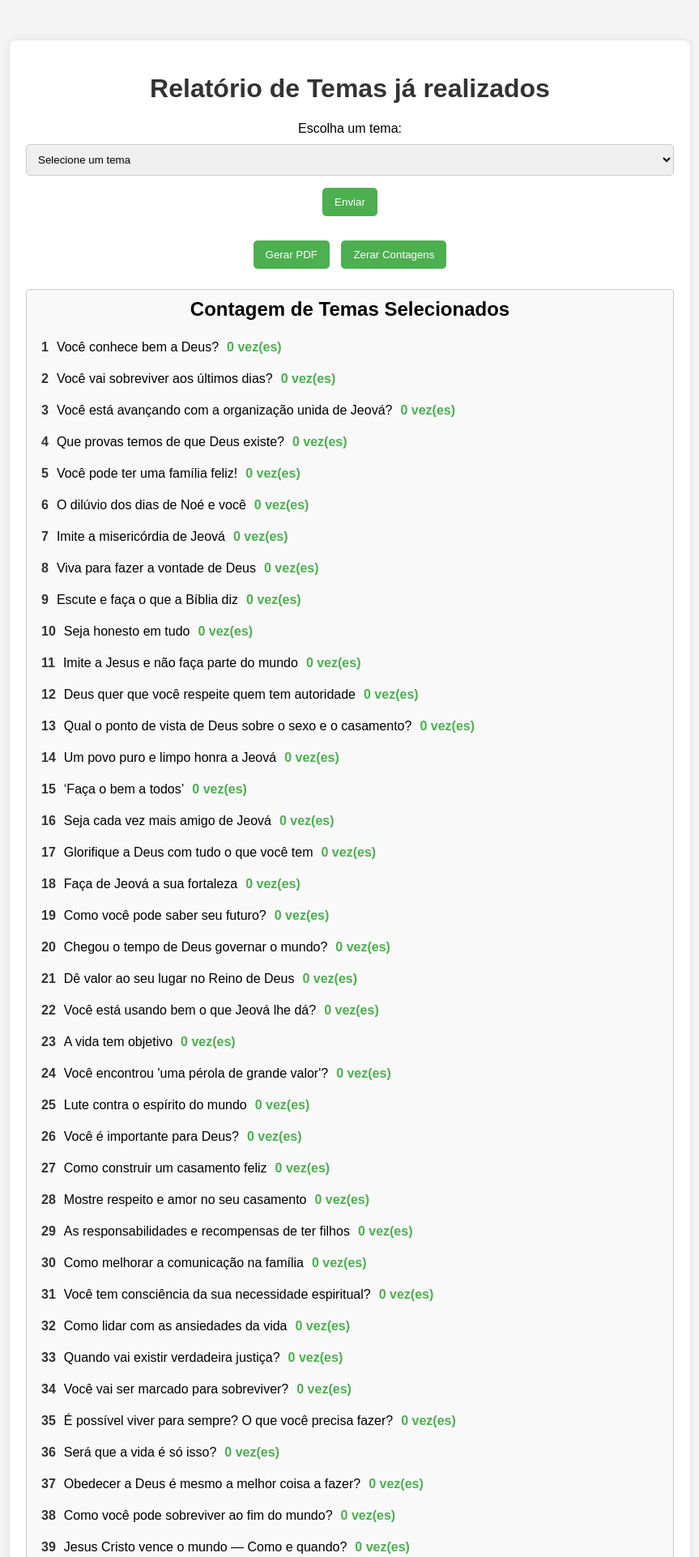
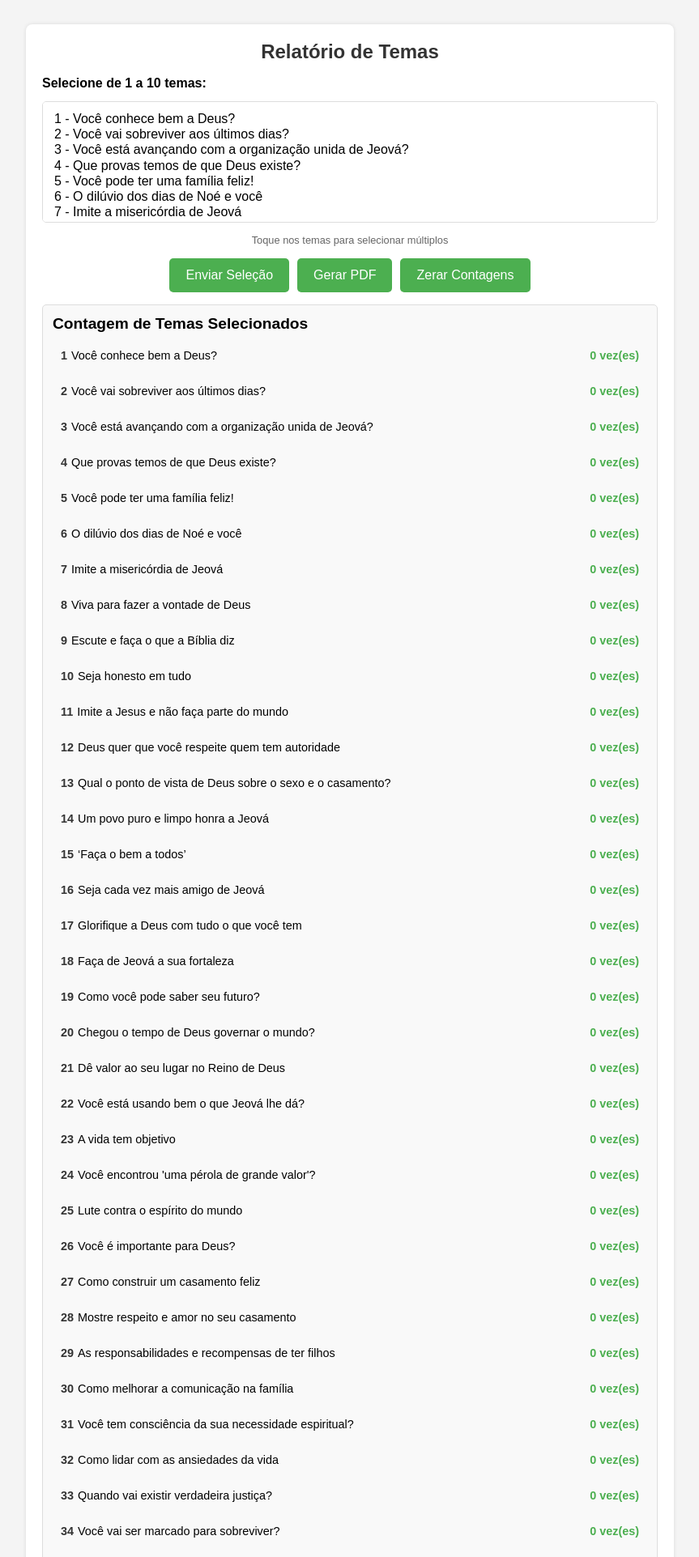
Before and after one commit to Rodrigolu25/temas-, a Flask app: page / in a window 1280 px wide. Shown: the top 1923 px of the page at 81% size, without its empty margins (208-1071 px from the left). Run offline with Flask 2, Linux system fonts and the light colour scheme.

Commit message:
Update index.html

```diff
--- a/templates/index.html
+++ b/templates/index.html
@@ -2,100 +2,143 @@
 <html lang="pt-BR">
 <head>
     <meta charset="UTF-8">
-    <meta name="viewport" content="width=device-width, initial-scale=1.0">
-    <title>Relatório de Temas já realizados</title>
+    <meta name="viewport" content="width=device-width, initial-scale=1.0, maximum-scale=1.0, user-scalable=no">
+    <title>Relatório de Temas</title>
     <style>
+        :root {
+            --cor-primaria: #4CAF50;
+            --cor-secundaria: #45a049;
+        }
+
+        * {
+            box-sizing: border-box;
+        }
+
         body {
             font-family: Arial, sans-serif;
             margin: 0;
-            padding: 0;
+            padding: 10px;
             background-color: #f4f4f4;
+            -webkit-text-size-adjust: 100%;
         }
 
         .container {
-            max-width: 800px;
-            margin: 50px auto;
-            padding: 20px;
+            max-width: 100%;
+            margin: 20px auto;
+            padding: 15px;
             background: white;
-            box-shadow: 0px 0px 10px rgba(0, 0, 0, 0.1);
+            box-shadow: 0px 0px 5px rgba(0, 0, 0, 0.1);
             border-radius: 8px;
-            text-align: center;
         }
 
         h1 {
             color: #333;
+            font-size: 1.5rem;
+            text-align: center;
+            margin-top: 0;
         }
 
         form {
-            margin-bottom: 20px;
+            margin-bottom: 15px;
+        }
+
+        label {
+            display: block;
+            margin-bottom: 5px;
+            font-weight: bold;
         }
 
         select {
             width: 100%;
-            padding: 10px;
-            margin: 10px 0;
-            border: 1px solid #ccc;
+            padding: 12px;
+            margin: 8px 0;
+            border: 1px solid #ddd;
             border-radius: 5px;
+            font-size: 1rem;
+            background-color: white;
+            -webkit-appearance: none;
+            -moz-appearance: none;
+            appearance: none;
+        }
+
+        .select-multiple {
+            height: auto;
+            min-height: 150px;
+        }
+
+        .button-group {
+            display: flex;
+            flex-wrap: wrap;
+            gap: 10px;
+            justify-content: center;
+            margin: 15px 0;
         }
 
         button {
-            background: #4CAF50;
+            background: var(--cor-primaria);
             color: white;
             border: none;
-            padding: 10px 15px;
+            padding: 12px 20px;
             border-radius: 5px;
             cursor: pointer;
-            margin: 5px;
+            font-size: 1rem;
+            flex: 1 1 150px;
+            max-width: 100%;
+            white-space: nowrap;
         }
 
         button:hover {
-            background: #45a049;
+            background: var(--cor-secundaria);
+        }
+
+        /* Estilos para os resultados */
+        .resultado, .contagem {
+            margin-top: 15px;
+            padding: 12px;
+            border-radius: 5px;
+            font-size: 0.9rem;
         }
 
         .resultado {
-            margin-top: 20px;
-            padding: 10px;
             background-color: #e7f3fe;
             border: 1px solid #b3d4fc;
-            border-radius: 4px;
             color: #31708f;
         }
 
         .contagem {
-            margin-top: 20px;
-            padding: 10px;
             background-color: #f9f9f9;
-            border: 1px solid #ccc;
-            border-radius: 4px;
+            border: 1px solid #ddd;
         }
 
         .contagem h2 {
             margin: 0 0 10px 0;
+            font-size: 1.2rem;
         }
 
+        /* Itens da lista */
         .contagem ul {
             list-style: none;
             padding: 0;
+            margin: 0;
         }
 
         .contagem li {
-            padding: 8px;
-            background: #f9f9f9;
-            margin: 5px 0;
+            padding: 10px;
+            margin: 8px 0;
             border-radius: 5px;
             display: flex;
-            justify-content: space-between;
-            align-items: center;
+            flex-direction: column;
         }
 
         .contagem li.ativo {
-            background-color: #d4edda; /* Fundo verde claro */
-            color: #155724; /* Texto verde escuro */
+            background-color: #d4edda;
+            color: #155724;
         }
 
         .tema-info {
             display: flex;
-            gap: 10px;
+            flex-wrap: wrap;
+            gap: 5px;
             align-items: center;
         }
 
@@ -105,36 +148,74 @@
         }
 
         .tema-texto {
-            flex-grow: 1;
+            flex: 1;
+            min-width: 70%;
         }
 
         .tema-contagem {
             font-weight: bold;
-            color: #4CAF50;
+            color: var(--cor-primaria);
+            margin-left: auto;
+        }
+
+        /* Avisos e informações */
+        .info-text {
+            font-size: 0.8rem;
+            color: #666;
+            margin: 5px 0;
+            text-align: center;
+        }
+
+        /* Melhorias para touch */
+        select:focus, button:active {
+            outline: none;
+            box-shadow: 0 0 0 2px rgba(76, 175, 80, 0.3);
+        }
+
+        /* Scroll suave */
+        html {
+            scroll-behavior: smooth;
+        }
+
+        @media (min-width: 768px) {
+            .container {
+                max-width: 800px;
+                padding: 20px;
+            }
+
+            button {
+                flex: 0 1 auto;
+            }
         }
     </style>
 </head>
 <body>
     <div class="container">
-        <h1>Relatório de Temas já realizados</h1>
-        <form method="POST">
-            <label for="tema">Escolha um tema:</label>
-            <select name="tema" id="tema">
-                <option value="">Selecione um tema</option>
+        <h1>Relatório de Temas</h1>
+        <form method="POST" id="temaForm">
+            <label for="temas">Selecione de 1 a 10 temas:</label>
+            <select name="temas" id="temas" multiple class="select-multiple" size="5">
                 {% for key, value in temas.items() %}
-                    <option value="{{ key }}">{{ key }} - {{ value }}</option>
+                    <option value="{{ key }}">{{ key }} - {{ value|truncate(50) }}</option>
                 {% endfor %}
             </select>
-            <button type="submit">Enviar</button>
+            <p class="info-text">Toque nos temas para selecionar múltiplos</p>
+
+            <div class="button-group">
+                <button type="submit" id="enviarBtn">Enviar Seleção</button>
+                <button type="button" onclick="window.location.href='/gerar_pdf'">Gerar PDF</button>
+                <button type="button" onclick="confirmarZerarContagens()">Zerar Contagens</button>
+            </div>
         </form>
 
-        <button onclick="window.location.href='/gerar_pdf'">Gerar PDF</button>
-        <button onclick="confirmarZerarContagens()">Zerar Contagens</button>
-
-        {% if tema %}
+        {% if temas_selecionados %}
             <div class="resultado">
-                <h2>Você selecionou:</h2>
-                <p>{{ temas[tema] }}</p>
+                <h2>Temas selecionados:</h2>
+                <ul>
+                    {% for tema in temas_selecionados %}
+                        <li>{{ temas[tema] }}</li>
+                    {% endfor %}
+                </ul>
             </div>
         {% endif %}
 
@@ -157,10 +238,35 @@
     <script>
         // Função para confirmar se o usuário deseja zerar as contagens
         function confirmarZerarContagens() {
-            if (confirm("Tem certeza que deseja zerar todas as contagens? Esta ação não pode ser desfeita.")) {
-                // Se o usuário confirmar, redireciona para a rota /zerar_contagens
+            if (confirm("Tem certeza que deseja zerar todas as contagens?\nEsta ação não pode ser desfeita.")) {
                 window.location.href = "/zerar_contagens";
             }
+        }
+
+        // Validação do formulário
+        document.getElementById('temaForm').addEventListener('submit', function(e) {
+            const select = document.getElementById('temas');
+            const selectedOptions = Array.from(select.selectedOptions).map(option => option.value);
+
+            if (selectedOptions.length === 0) {
+                alert('Por favor, selecione pelo menos 1 tema.');
+                e.preventDefault();
+            } else if (selectedOptions.length > 10) {
+                alert('Por favor, selecione no máximo 10 temas.');
+                e.preventDefault();
+            } else {
+                // Scroll suave para os resultados
+                setTimeout(() => {
+                    document.querySelector('.resultado')?.scrollIntoView({ behavior: 'smooth' });
+                }, 100);
+            }
+        });
+
+        // Melhoria para mobile: fecha o teclado virtual após seleção
+        if ('virtualKeyboard' in navigator) {
+            document.getElementById('temas').addEventListener('change', function() {
+                navigator.virtualKeyboard.hide();
+            });
         }
     </script>
 </body>
```
